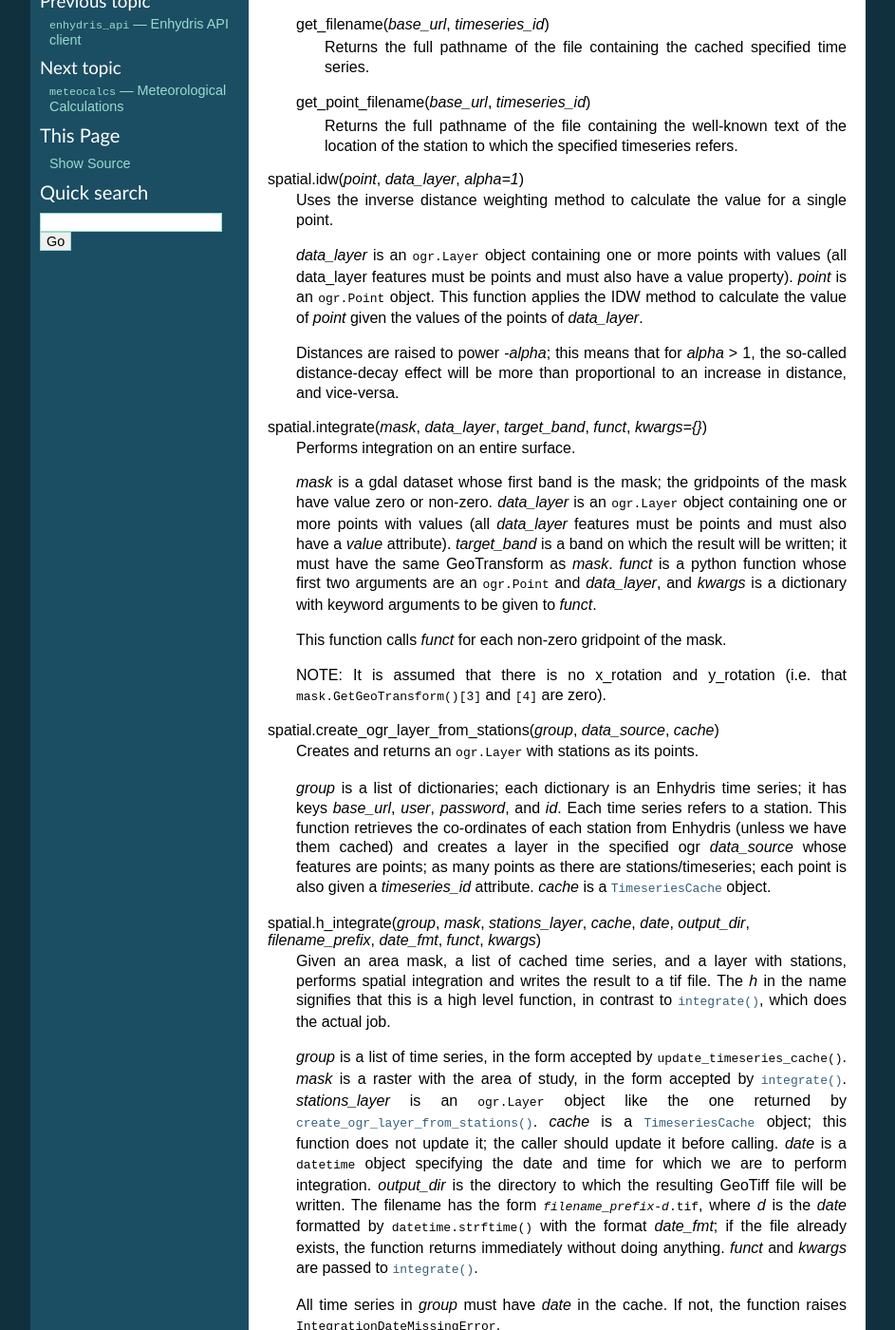
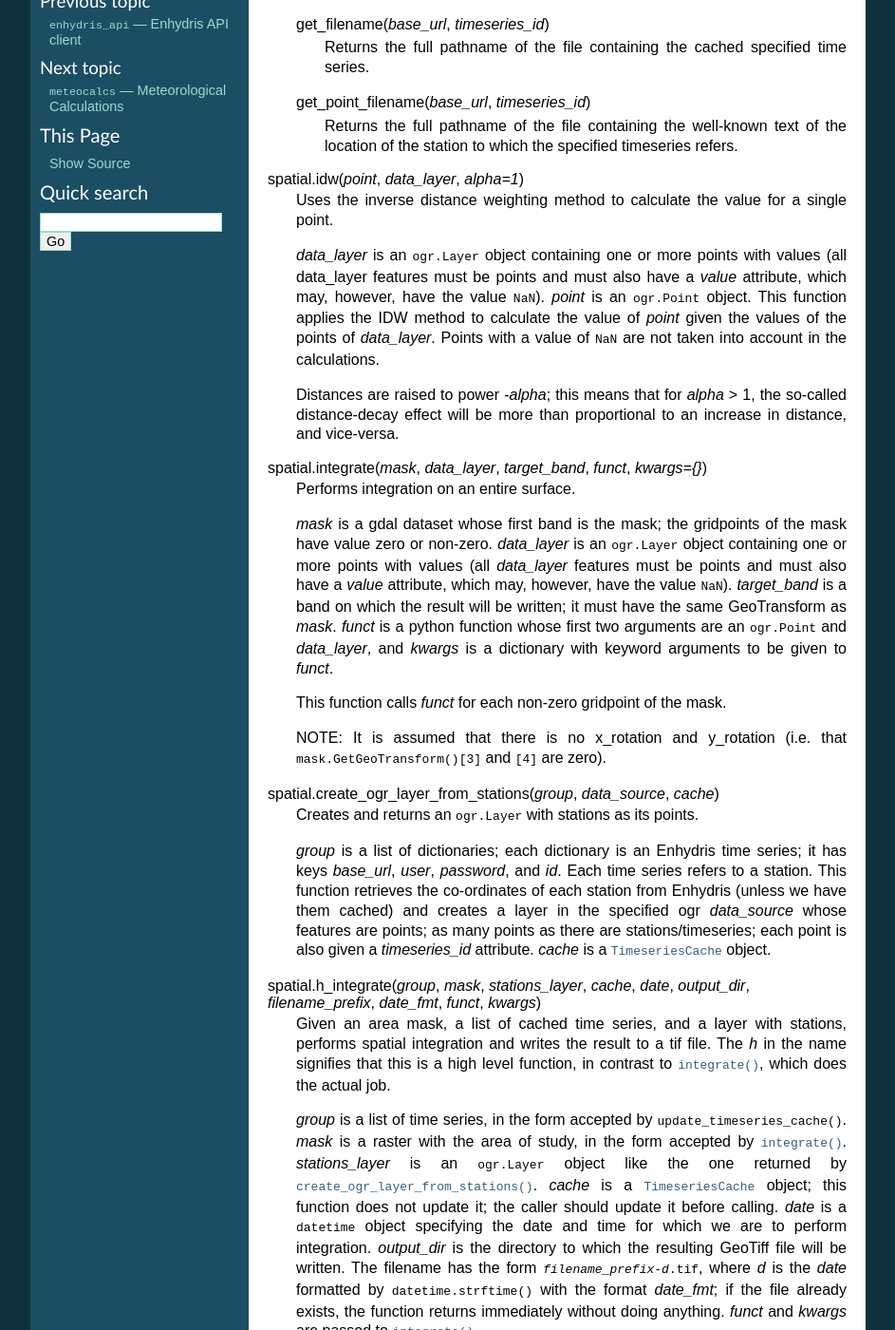
Before and after one commit to openmeteo/pthelma, a Sphinx documentation site: the page built from doc/spatial.rst, in a window 1280 px wide and 1400 px high, scrolled down 282 px. Shown: the whole window at 95% size, without its empty margins (168-1111 px from the left). Built offline with Sphinx 7.4.7, drawn with Linux system fonts in a browser that asks for light colours; some of the changed text lies outside the part shown.

Commit message:
Finished bitia testing
Voodoo-tested bitia and fixed several errors. It now seems to be
working.

```diff
--- a/doc/spatial.rst
+++ b/doc/spatial.rst
@@ -39,9 +39,11 @@
 
    *data_layer* is an :class:`ogr.Layer` object containing one or more
    points with values (all data_layer features must be points and must
-   also have a value property).  *point* is an :class:`ogr.Point`
-   object.  This function applies the IDW method to calculate the
-   value of *point* given the values of the points of *data_layer*.
+   also have a *value* attribute, which may, however, have the value
+   :const:`NaN`).  *point* is an :class:`ogr.Point` object.  This
+   function applies the IDW method to calculate the value of *point*
+   given the values of the points of *data_layer*. Points with a value
+   of :const:`NaN` are not taken into account in the calculations.
 
    Distances are raised to power -*alpha*; this means that for *alpha*
    > 1, the so-called distance-decay effect will be more than
@@ -55,9 +57,10 @@
    gridpoints of the mask have value zero or non-zero. *data_layer* is
    an :class:`ogr.Layer` object containing one or more points with
    values (all *data_layer* features must be points and must also have
-   a *value* attribute). *target_band* is a band on which the result
-   will be written; it must have the same GeoTransform as *mask*.
-   *funct* is a python function whose first two arguments are an
+   a *value* attribute, which may, however, have the value
+   :const:`NaN`). *target_band* is a band on which the result will be
+   written; it must have the same GeoTransform as *mask*.  *funct* is
+   a python function whose first two arguments are an
    :class:`ogr.Point` and *data_layer*, and *kwargs* is a dictionary
    with keyword arguments to be given to *funct*.
 
@@ -106,8 +109,8 @@
    without doing anything. *funct* and *kwargs* are passed to
    :func:`integrate()`.
 
-   All time series in *group* must have *date* in the cache. If not,
-   the function raises :exc:`IntegrationDateMissingError`.
+   If some of the time series in *group* don't have *date* in the
+   cache, they are not taken into account in the integration.
 
 .. class:: BitiaApp
 
```
Also changed, not shown: 2 other files.
